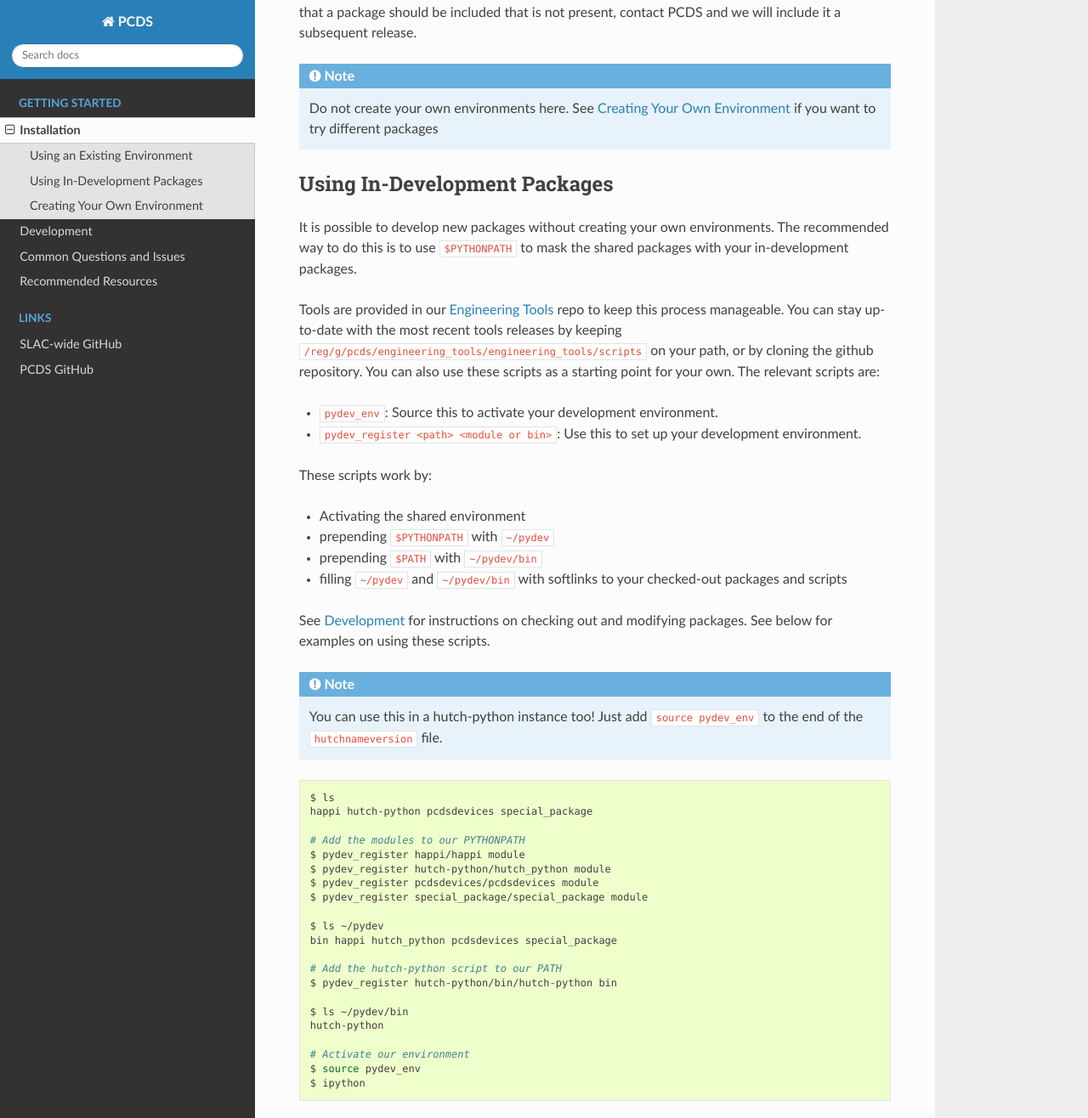
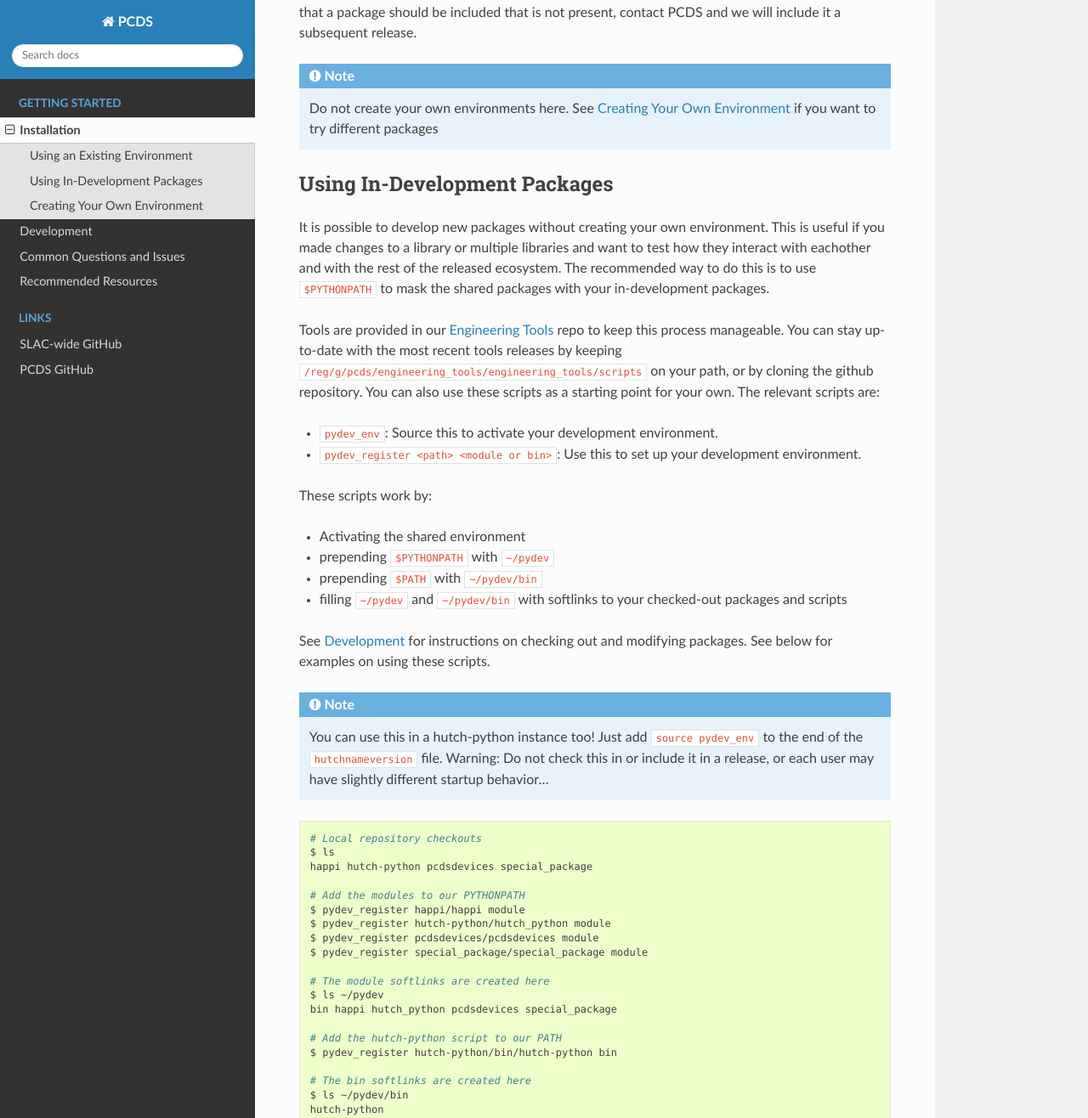
Before and after one commit to pcdshub/pcdshub.github.io, a Sphinx documentation site: the page built from source/installation.rst, in a window 1280 px wide and 1400 px high, scrolled down 521 px, cut to the strip 0-1316 px from the top of the window. Shown: the whole strip at 85% size. Built offline with Sphinx 7.4.7 and the Read the Docs theme 2.0.0, drawn with Linux system fonts in a browser that asks for light colours.

Commit message:
DOC: Add clarifying comments in examples, add motivation to in-dev section

```diff
--- a/source/installation.rst
+++ b/source/installation.rst
@@ -28,9 +28,11 @@ not present, contact PCDS and we will include it a subsequent release.
 
 Using In-Development Packages
 =============================
-It is possible to develop new packages without creating your own environments.
-The recommended way to do this is to use ``$PYTHONPATH`` to mask the shared
-packages with your in-development packages.
+It is possible to develop new packages without creating your own environment.
+This is useful if you made changes to a library or multiple libraries and want
+to test how they interact with eachother and with the rest of the released
+ecosystem. The recommended way to do this is to use ``$PYTHONPATH`` to mask the
+shared packages with your in-development packages.
 
 Tools are provided in our
 `Engineering Tools <https://github.com/pcdshub/engineering_tools>`_ repo
@@ -60,9 +62,12 @@ See below for examples on using these scripts.
 
    You can use this in a hutch-python instance too! Just add
    ``source pydev_env`` to the end of the ``hutchnameversion`` file.
+   Warning: Do not check this in or include it in a release, or each user may
+   have slightly different startup behavior...
 
 .. code:: bash
 
+   # Local repository checkouts
    $ ls
    happi hutch-python pcdsdevices special_package
 
@@ -72,12 +77,14 @@ See below for examples on using these scripts.
    $ pydev_register pcdsdevices/pcdsdevices module
    $ pydev_register special_package/special_package module
 
+   # The module softlinks are created here
    $ ls ~/pydev
    bin happi hutch_python pcdsdevices special_package
 
    # Add the hutch-python script to our PATH
    $ pydev_register hutch-python/bin/hutch-python bin
 
+   # The bin softlinks are created here
    $ ls ~/pydev/bin
    hutch-python
 
```
